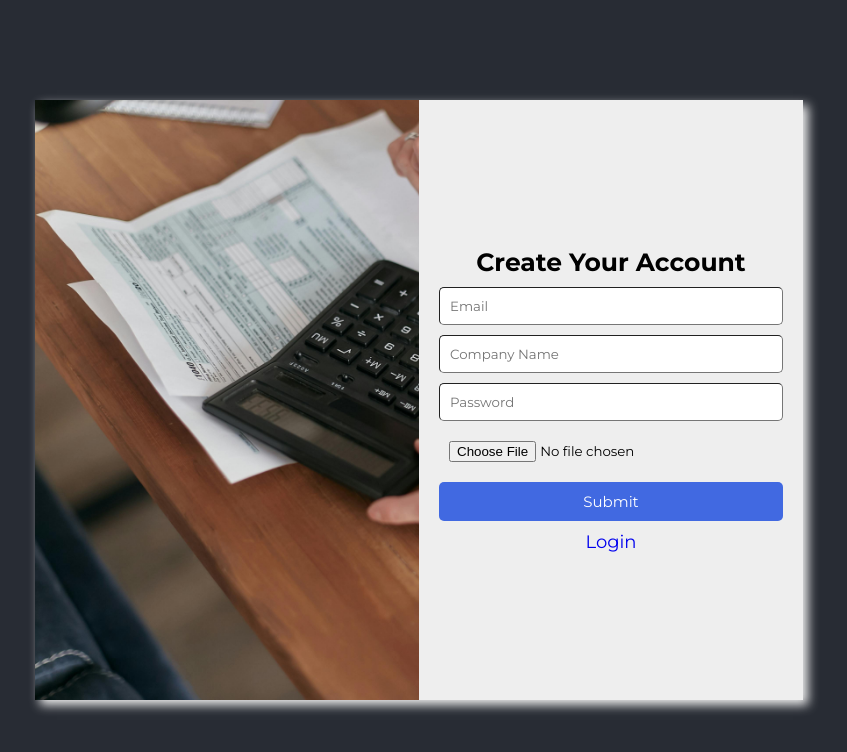
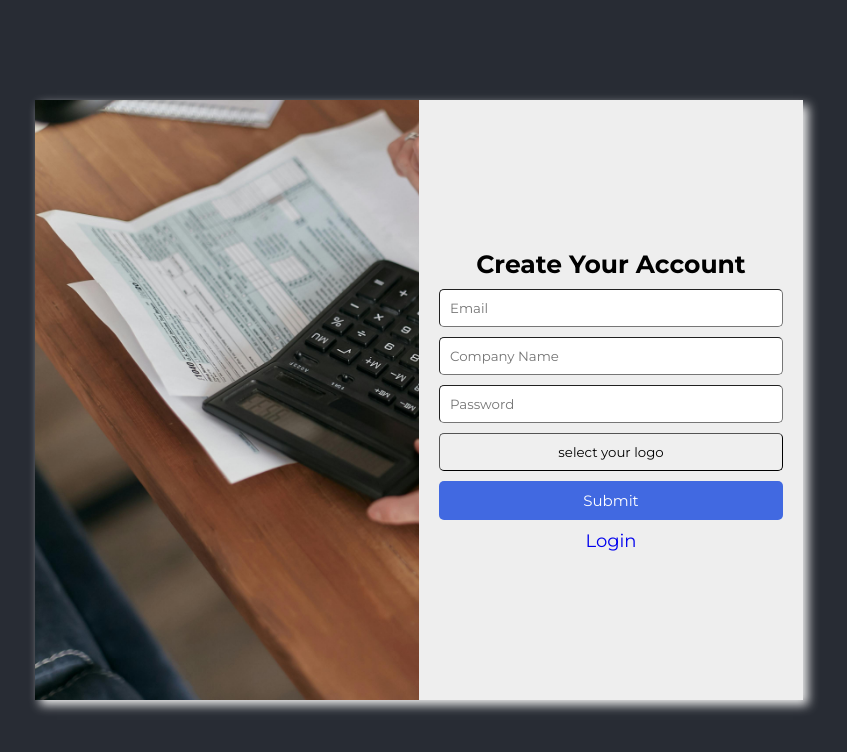
Before and after one commit to Madhav-Kanda/invoice-app, a React (Create React App) app: page /register in a window 1280 px wide. Shown: the top 752 px of the page, without its empty margins (221-1068 px from the left). Built offline with nearby package versions, Linux system fonts and the light colour scheme.

Commit message:
firebase authentication implemented

```diff
--- a/package.json
+++ b/package.json
@@ -6,6 +6,7 @@
     "@testing-library/jest-dom": "^5.17.0",
     "@testing-library/react": "^13.4.0",
     "@testing-library/user-event": "^13.5.0",
+    "firebase": "^10.12.2",
     "react": "^18.3.1",
     "react-dom": "^18.3.1",
     "react-router-dom": "^6.23.1",
--- a/src/component/register/Register.js
+++ b/src/component/register/Register.js
@@ -1,8 +1,24 @@
-import React from 'react'
+import React, {useRef, useState} from 'react'
 import { Link } from 'react-router-dom';
 import '../login/Login.css'
+import {auth} from '../../firebase'
+import {createUserWithEmailAndPassword} from 'firebase/auth'
 
 const Register = () =>{
+    const fileInputRef = useRef(null)
+    const [email,setEmail] = useState('')
+    const [password, setPassword] = useState('')
+    const submitHandler = (e)=>{
+        e.preventDefault()
+        console.log(email,password)
+        createUserWithEmailAndPassword(auth, email, password)
+        .then(newUser=>{
+            console.log(newUser)
+        })
+        .catch(err=>{
+            console.log(err)
+        })
+    }
     return (
         <div className='login-wrapper'>
             <div className='login-container'>
@@ -11,11 +27,12 @@ const Register = () =>{
                 </div>
                 <div className = 'login-boxes login-right'>
                     <h2 className='login-heading'>Create Your Account</h2>
-                    <form>
-                        <input className='login-input' type='text' placeholder='Email'/>
+                    <form onSubmit={submitHandler}>
+                        <input onChange={(e)=>{setEmail(e.target.value)}} className='login-input' type='text' placeholder='Email'/>
                         <input className='login-input' type='text' placeholder='Company Name'/>
-                        <input className='login-input' type='password' placeholder='Password'/>
-                        <input className='login-input' type='file' placeholder='Company Logo'/>
+                        <input onChange={(e)=>{setPassword(e.target.value)}} className='login-input' type='password' placeholder='Password'/>
+                        <input style={{display:'none'}} className='login-input' type='file' ref={fileInputRef}/>
+                        <input className='login-input' type='button' value = 'select your logo' onClick={()=>{fileInputRef.current.click()}}/>
                         <input className='login-input login-btn' type='submit'/>
                     </form>
                     <Link to='/login' className='register-link'>Login</Link>
--- /dev/null
+++ b/src/firebase.js
@@ -0,0 +1,17 @@
+import { initializeApp } from "firebase/app";
+import {getAuth} from "firebase/auth"
+// import { getAnalytics } from "firebase/analytics";
+const firebaseConfig = {
+  apiKey: "AIzaSyC3zrlR50m9AqFecDiyUlVi41Zui8xppOw",
+  authDomain: "invoice-app-f5099.firebaseapp.com",
+  projectId: "invoice-app-f5099",
+  storageBucket: "invoice-app-f5099.appspot.com",
+  messagingSenderId: "194566035746",
+  appId: "1:194566035746:web:1084f1e5447ab7bb512d7b",
+  measurementId: "G-B2MNXV2BNJ"
+};
+
+// Initialize Firebase
+export const app = initializeApp(firebaseConfig);
+export const auth = getAuth();
+// const analytics = getAnalytics(app);
```
Also changed, not shown: 1 other file (tests, documents, lock files or other folders).
